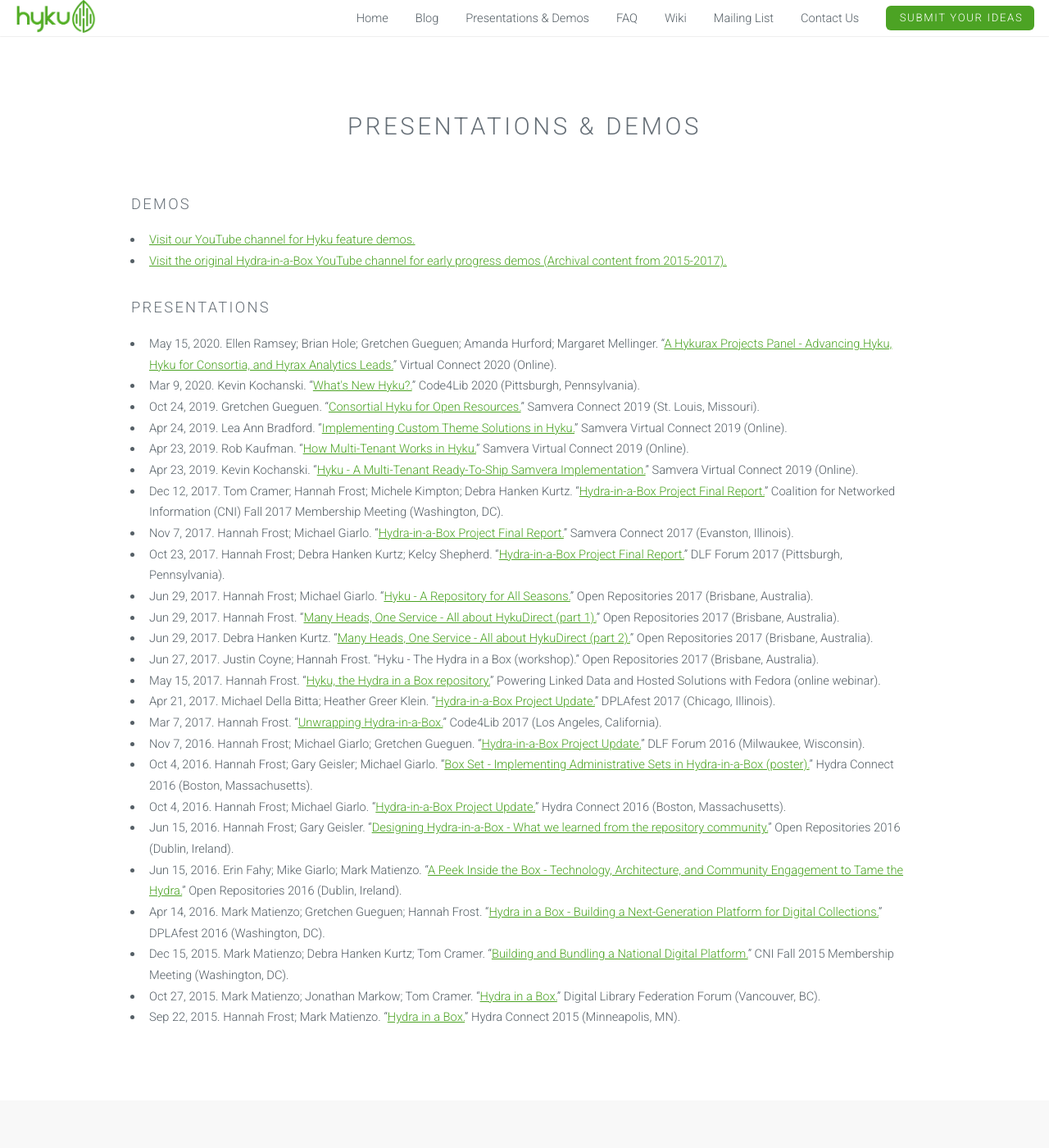
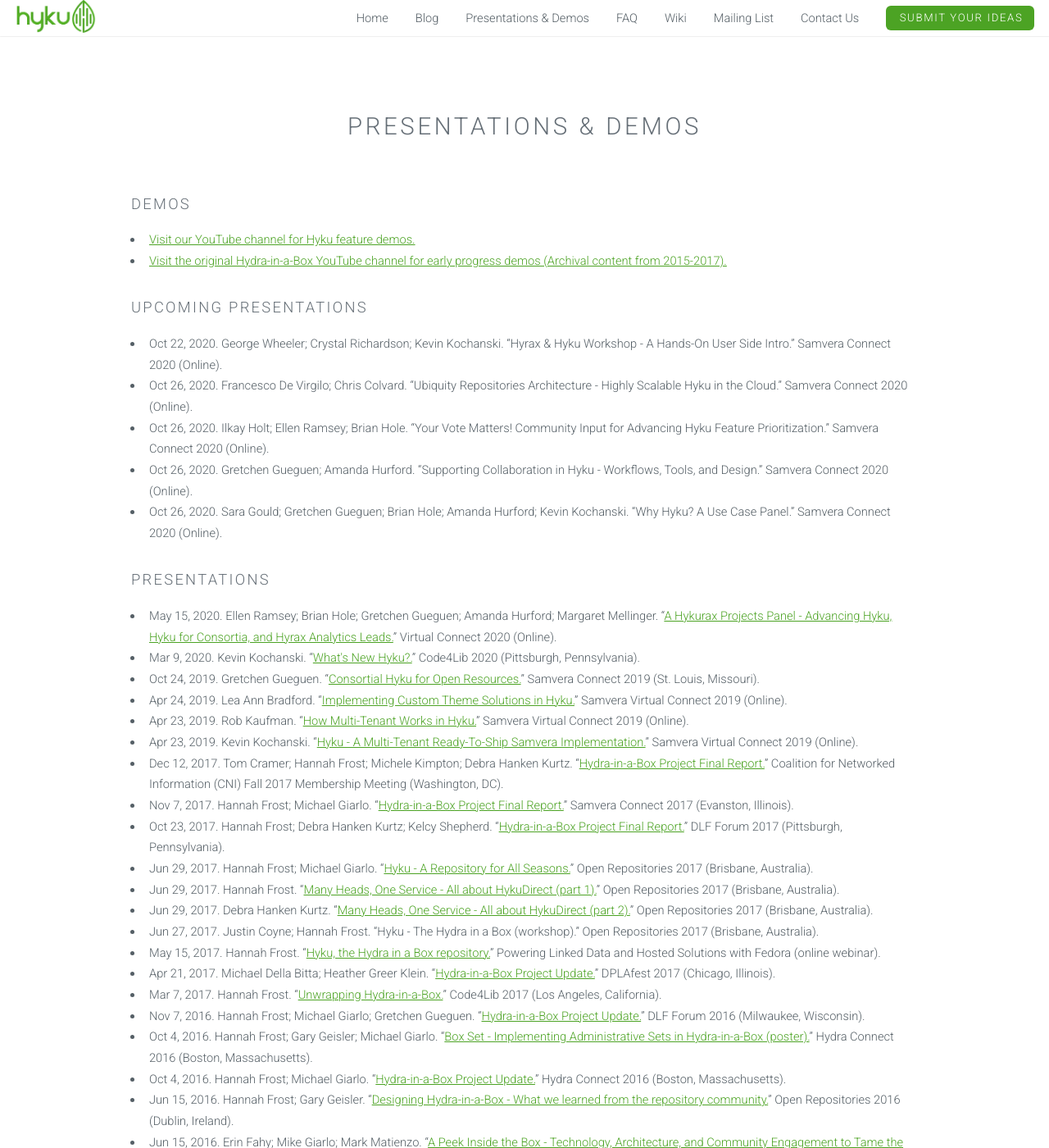
Before and after one commit to samvera-labs/hyku.github.io, a Jekyll site: the page built from presentations.html, in a window 1280 px wide and 1400 px high. Shown: the whole window at 82% size. Built offline with Jekyll 4.4.1, drawn with Linux system fonts in a browser that asks for light colours; nearby versions of some CDN libraries; library files that are not in the unit come from our copies; some of the changed text lies outside the part shown.

Commit message:
updated new presentations, removed partners, added Samvera to footer

```diff
--- a/_data/upcoming_presentations.yml
+++ b/_data/upcoming_presentations.yml
@@ -1,10 +1,45 @@
-- title: Hyrax & Hyku User Workshop
+- title: Hyrax & Hyku Workshop - A Hands-On User Side Intro
   presenters:
-    - Julie Allinson
-    - Rob Kaufman
-    - Kelly Chess
+    - George Wheeler
+    - Crystal Richardson
     - Kevin Kochanski
-  event: Notch8
-  location: "San Diego, California"
-  date: 2020-08-06
-  url:  https://events.com/r/en_US/tickets/notch8s-hyrax--hyku-user-workshop-san-diego-august-777261
+  event: Samvera Connect 2020
+  location: "Online"
+  date: 2020-10-22
+  url:
+- title: Ubiquity Repositories Architecture - Highly Scalable Hyku in the Cloud
+  presenters:
+    - Francesco De Virgilo
+    - Chris Colvard
+  event: Samvera Connect 2020
+  location: "Online"
+  date: 2020-10-26
+  url:
+- title: Your Vote Matters! Community Input for Advancing Hyku Feature Prioritization
+  presenters:
+    - Ilkay Holt
+    - Ellen Ramsey
+    - Brian Hole
+  event: Samvera Connect 2020
+  location: "Online"
+  date: 2020-10-26
+  url:
+- title: Supporting Collaboration in Hyku - Workflows, Tools, and Design
+  presenters:
+    - Gretchen Gueguen
+    - Amanda Hurford
+  event: Samvera Connect 2020
+  location: "Online"
+  date: 2020-10-26
+  url:
+- title: Why Hyku?  A Use Case Panel
+  presenters:
+    - Sara Gould
+    - Gretchen Gueguen
+    - Brian Hole
+    - Amanda Hurford
+    - Kevin Kochanski
+  event: Samvera Connect 2020
+  location: "Online"
+  date: 2020-10-26
+  url:
--- a/_includes/footer.html
+++ b/_includes/footer.html
@@ -12,12 +12,24 @@
                             {% endfor %}
                         </ul>
                     </div>
+<!--
                     <div class="6u">
                         <h3>Project Partners</h3>
                         <ul class="alt">
                             {% for partner in site.data.partners %}
                             <li><a href="{{ partner.url }}">{{ partner.name }}</a></li>
                             {% endfor %}
+                        </ul>
+                    </div>
+-->
+                    <div class="6u">
+                        <h3>Community</h3>
+                        <ul class="alt">
+                            <li>
+                              <a href=https://samvera.org/>
+                                <img src="images/samvera-fall-font1-500w.png" alt="Samvera community logo" width="200">
+                              </a>
+                            </li>
                         </ul>
                     </div>
                 </div>
--- a/index.html
+++ b/index.html
@@ -18,6 +18,7 @@
 						</div>
 				</div>
 			</section>
+<!--
 			<section id="partners" class="wrapper style1">
 				<header class="major">
 					<h2>Project Partners</h2>
@@ -38,3 +39,4 @@
 					</div>
 				</div>
 			</section>
+-->
--- a/presentations.html
+++ b/presentations.html
@@ -9,7 +9,7 @@
     <li>{% if demo.url %}<a href="{{ demo.url }}">{% endif %}{{ demo.title }}.{% if demo.url %}</a>{% endif %}</li>
     {% endfor %}
 </ul>
-<!--
+
 <h3>Upcoming Presentations</h3>
 <ul>
     {% for presentation in site.data.upcoming_presentations %}
@@ -19,7 +19,7 @@
     <li>{{ presentation.title }}</li>
     {% endif %}
     {% endfor %}
-</ul> -->
+</ul>
 
 <h3>Presentations</h3>
 <ul>
```
